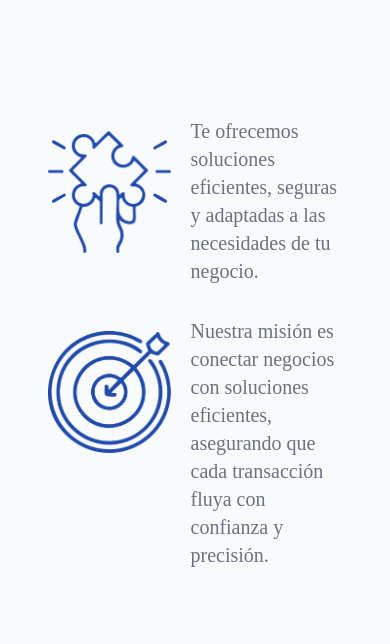
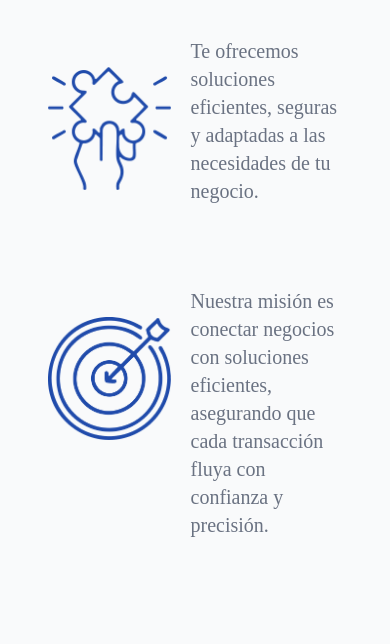
Before and after one commit to sergiogswv/jissenglobal-astro, an Astro site: page / in a window 390 px wide. Shown: the part 444-1088 px from the top of the page. Built offline with nearby package versions, Linux system fonts and the light colour scheme; Astro itself is replaced by a stand-in of ours; a web font is replaced by a local one.

Commit message:
Fix(mobile view, points)

```diff
--- a/src/components/home/Points.astro
+++ b/src/components/home/Points.astro
@@ -6,16 +6,16 @@ const introSection = [
 ];
 ---
 
-<section class="py-20 px-12 bg-gray-50 h-[850px] md:h-[750px] xl:h-[600px]">
+<section class="py-10 md:py-20 px-12 bg-gray-50 h-[850px] md:h-[750px] xl:h-[600px]">
   <div class="max-w-6xl mx-auto">
-    <h2 class="md:text-4xl text-3xl text-center mb-16 font-bold text-gray-800">
+    <h2 class="md:text-4xl text-3xl text-center mb-6 md:mb-16 font-bold text-gray-800">
       <span class="color-secondary">Jissen Global </span>
       es tu socio estratégico en importación y comercio internacional
     </h2>
     <div class="grid md:grid-cols-2 md:gap-12">
       {introSection.map((service, index) => (
         <div
-          class="group relative md:p-3 flex w-full h-[200px] md:h-[300px] opacity-100 translate-y-12
+          class="group relative md:p-3 flex w-full h-[250px] md:h-[300px] opacity-100 translate-y-12
             transition-all duration-700 ease-out group-hover:opacity-100 group-hover:translate-y-0"
           style={{ transitionDelay: `${index * 0.2}s` }}
         >
```
